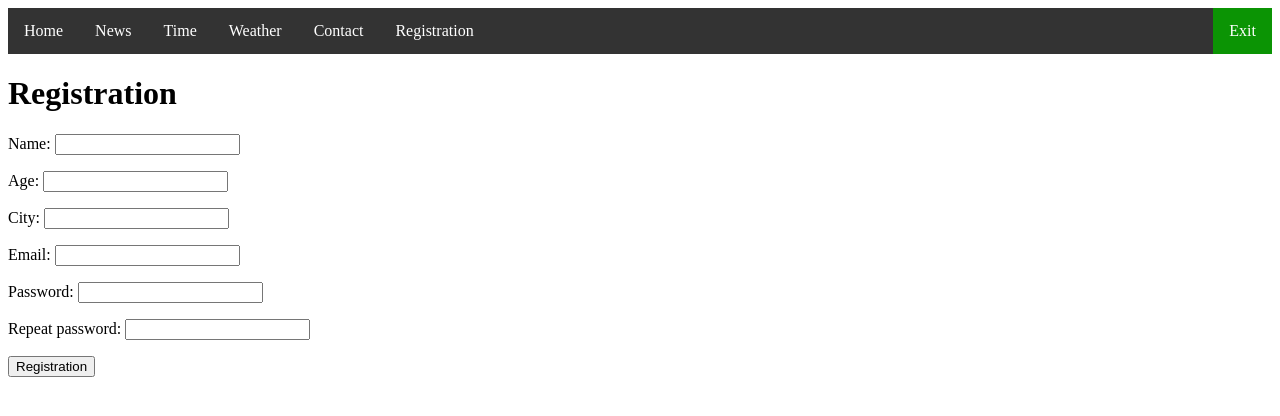
After one commit to IvanStepus/Educational_Flask, a Flask app: page /register in a window 1280 px wide. The commit adds this page. Shown: the top 416 px of the page. Run offline with Flask 3, Linux system fonts and the light colour scheme.

Commit message:
create new html files and db

```diff
--- a/app.py
+++ b/app.py
@@ -1,8 +1,45 @@
 from flask import Flask, render_template
 from time import ctime
 from utils import get_bitcoin_price, get_news
+from flask_sqlalchemy import SQLAlchemy
+from datetime import datetime
 
 app = Flask(__name__)
+app.config['SQLALCHEMY_DATABASE_URI'] = 'sqlite:///blog.db'
+db = SQLAlchemy(app)
+
+
+class Users(db.Model):
+    id = db.Column(db.Integer, primary_key=True)
+    email = db.Column(db.String(50), unique=True)
+    psw = db.Column(db.String(500), nullable=True)
+    date = db.Column(db.DateTime, default=datetime.utcnow)
+
+    def __repr__(self):
+        return f"<users {self.id}"
+
+
+class Profiles(db.Model):
+    id = db.Column(db.Integer, primary_key=True)
+    name = db.Column(db.String(50), nullable=True)
+    old = db.Column(db.Integer)
+    city = db.Column(db.String(100))
+
+    user_id = db.Column(db.Integer, db.ForeignKey('users.id'))
+
+    def __repr__(self):
+        return f"<users {self.id}"
+
+
+@app.route('/')
+def index():
+    return render_template('index.html', title="Glavnaya")
+
+
+@app.route('/register', methods=('POST', 'GET'))
+def register():
+    return render_template('register_page.html', title="Registration")
+
 
 
 @app.route('/news')
@@ -40,4 +77,4 @@ def exit_page():
 
 
 if __name__ == '__main__':
-    app.run()
+    app.run(debug=True)
--- a/templates/base.html
+++ b/templates/base.html
@@ -33,11 +33,12 @@
 </head>
 <body>
 <ul>
-    <li><a href="/">Home</a></li>
+    <li><a href="/home_page">Home</a></li>
     <li><a href="/news">News</a></li>
     <li><a href="/time">Time</a></li>
     <li><a href="/weather">Weather</a></li>
     <li><a href="/contact">Contact</a></li>
+    <li><a href="/register">Registration</a></li>
     <li style="float:right"><a class="active" href="/exit">Exit</a></li>
 
 </ul>
--- /dev/null
+++ b/templates/index.html
@@ -0,0 +1,4 @@
+{% extends "base.html" %}
+
+{% block page_name_positon %}
+{% endblock %}
--- /dev/null
+++ b/templates/register_page.html
@@ -0,0 +1,18 @@
+{% extends "base.html" %}
+
+{% block title %}
+    Registration
+{% endblock %}
+
+{% block data_position %}
+    <h1>Registration</h1>
+    <form action="" method="post" class="form-contact">
+        <p><label>Name: </label><input type="text" name="name" value="" required></p>
+        <p><label>Age: </label><input type="text" name="old" value="" required></p>
+        <p><label>City: </label><input type="text" name="city" value="" required></p>
+        <p><label>Email: </label><input type="text" name="email" value="" required></p>
+        <p><label>Password: </label><input type="password" name="psw" value="" required></p>
+        <p><label>Repeat password: </label><input type="password" name="psw2" value="" required></p>
+        <p><input type="submit" value="Registration"></p>
+    </form>
+{% endblock %}
```
Also changed, not shown: instance/blog.db (added).
